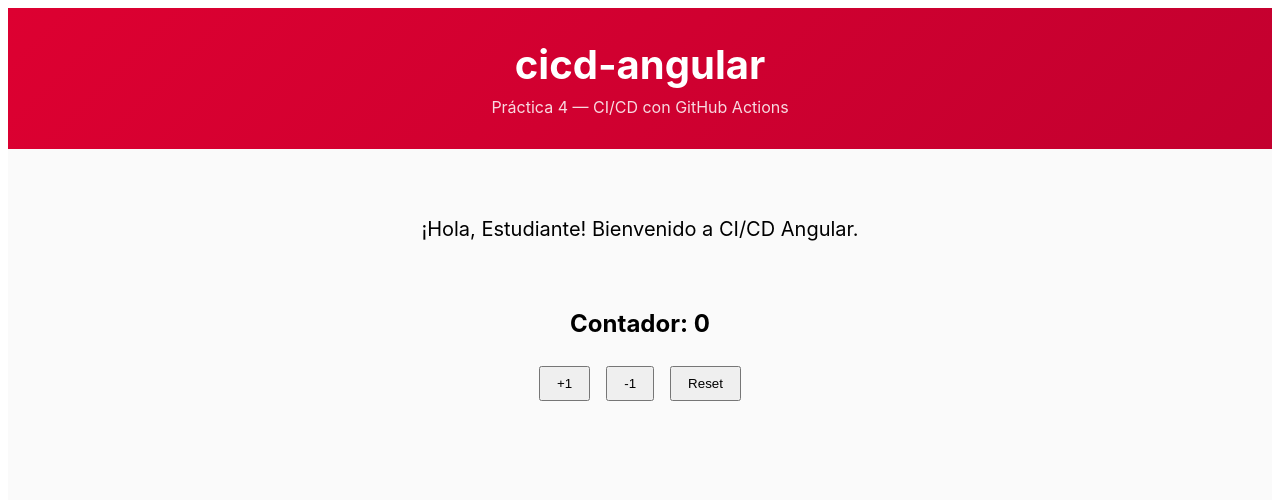
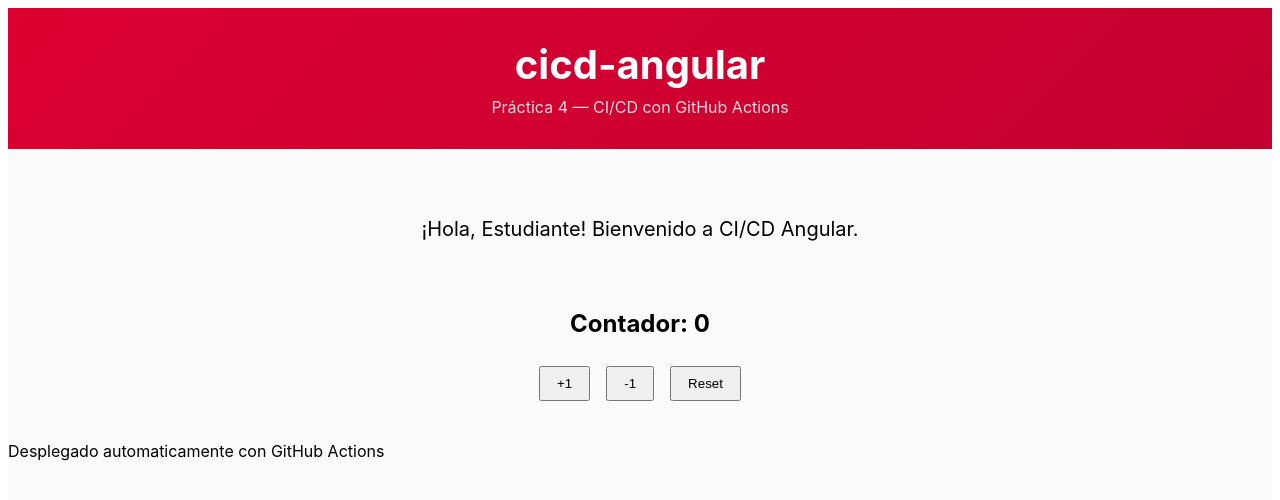
Before and after one commit to juarezruzvictor-debug/cicd-angular, an Angular app: page / in a window 1280 px wide. Shown: the top 500 px of the page. Built offline with nearby package versions, Linux system fonts and the light colour scheme.

Commit message:
feat: add visible footer to template

```diff
--- a/src/app/app.html
+++ b/src/app/app.html
@@ -42,3 +42,4 @@
 </main>
 
 <router-outlet />
+<footer><p>Desplegado automaticamente con GitHub Actions</p></footer>
```
